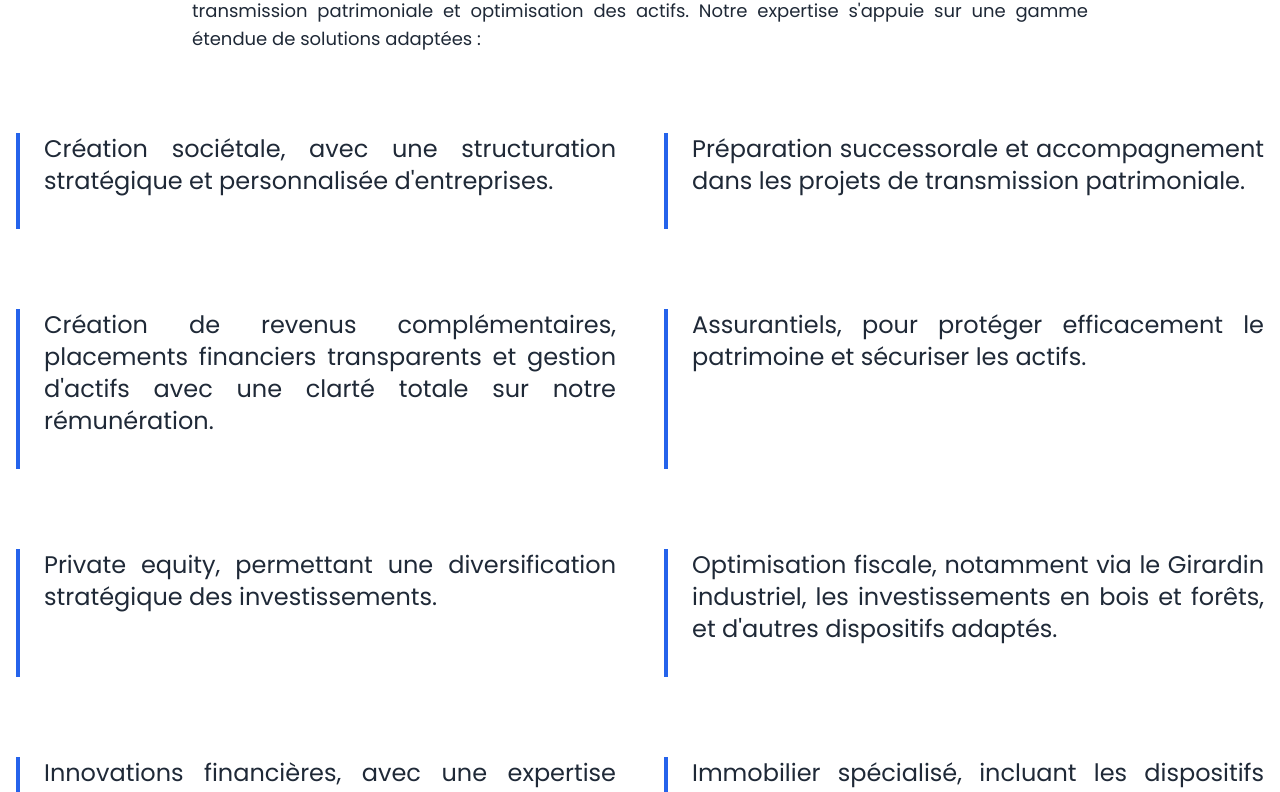
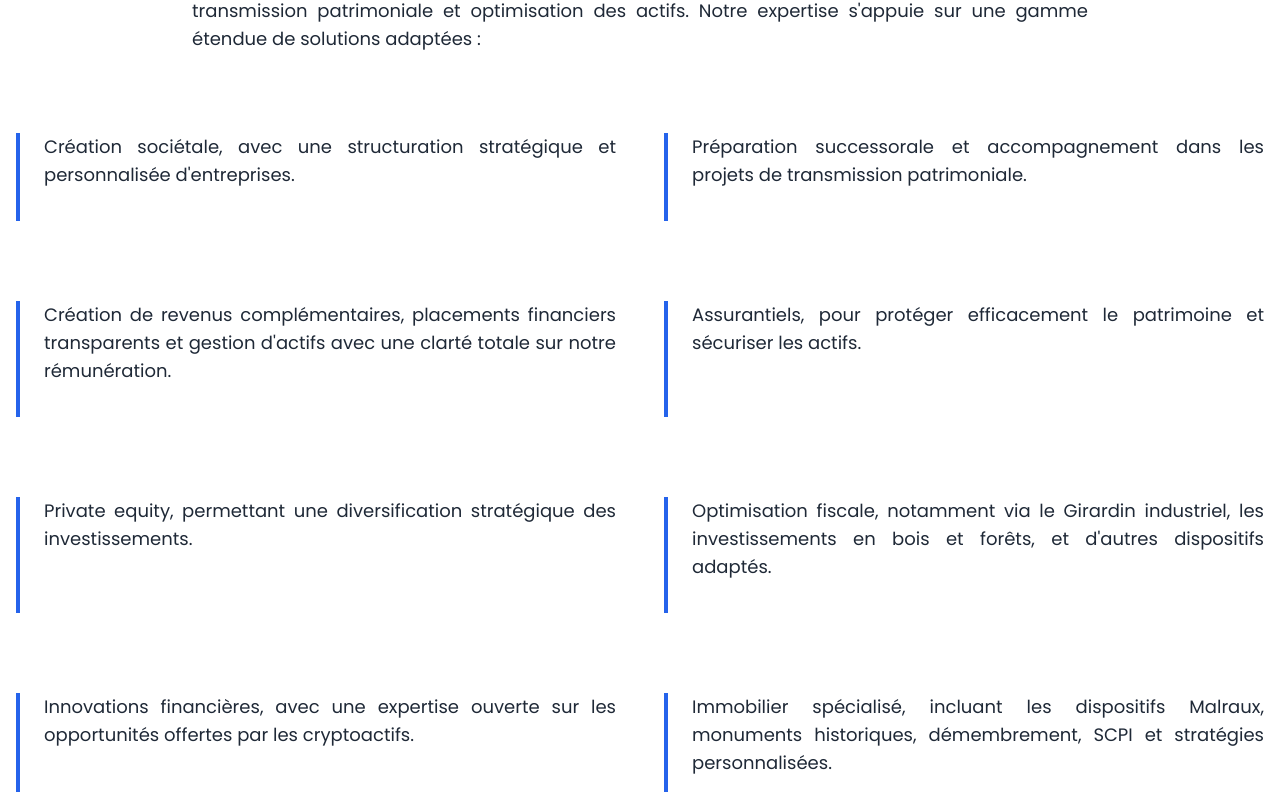
Before and after one commit to callmegodsir/morgane_website, a Next.js app: page /nos-solutions in a window 1280 px wide. Shown: the part 1199-1991 px from the top of the page. Built offline with nearby package versions, Linux system fonts and the light colour scheme; no server answers.

Commit message:
modif site VF

```diff
--- a/pages/contact/index.tsx
+++ b/pages/contact/index.tsx
@@ -31,9 +31,43 @@ const Contact = () => {
                 <li>Fiscalité du dirigeant</li>
               </ul>
             </div>
+
+            <div>
+              <h3 className="text-2xl font-semibold mb-6">Réseaux sociaux</h3>
+              <div className="flex flex-col space-y-4">
+                <Link
+                  href="https://www.linkedin.com/in/mpvinvest"
+                  className="bg-blue-100 px-6 py-4 rounded-lg hover:bg-blue-200 flex items-center gap-3 transition-colors"
+                  target="_blank"
+                  rel="noopener noreferrer"
+                >
+                  <svg
+                    className="w-8 h-8 fill-current text-blue-600"
+                    viewBox="0 0 24 24"
+                  >
+                    <path d="M19 0h-14c-2.761 0-5 2.239-5 5v14c0 2.761 2.239 5 5 5h14c2.762 0 5-2.239 5-5v-14c0-2.761-2.238-5-5-5zm-11 19h-3v-11h3v11zm-1.5-12.268c-.966 0-1.75-.79-1.75-1.764s.784-1.764 1.75-1.764 1.75.79 1.75 1.764-.783 1.764-1.75 1.764zm13.5 12.268h-3v-5.604c0-3.368-4-3.113-4 0v5.604h-3v-11h3v1.765c1.396-2.586 7-2.777 7 2.476v6.759z" />
+                  </svg>
+                  <span className="text-lg font-medium">LinkedIn</span>
+                </Link>
+                <Link
+                  href="https://www.instagram.com/mopointetvitti/"
+                  className="bg-pink-100 px-6 py-4 rounded-lg hover:bg-pink-200 flex items-center gap-3 transition-colors"
+                  target="_blank"
+                  rel="noopener noreferrer"
+                >
+                  <svg
+                    className="w-8 h-8 fill-current text-pink-600"
+                    viewBox="0 0 24 24"
+                  >
+                    <path d="M12 2.163c3.204 0 3.584.012 4.85.07 3.252.148 4.771 1.691 4.919 4.919.058 1.265.069 1.645.069 4.849 0 3.205-.012 3.584-.069 4.849-.149 3.225-1.664 4.771-4.919 4.919-1.266.058-1.644.07-4.85.07-3.204 0-3.584-.012-4.849-.07-3.26-.149-4.771-1.699-4.919-4.92-.058-1.265-.07-1.644-.07-4.849 0-3.204.013-3.583.07-4.849.149-3.227 1.664-4.771 4.919-4.919 1.266-.057 1.645-.069 4.849-.069zm0-2.163c-3.259 0-3.667.014-4.947.072-4.358.2-6.78 2.618-6.98 6.98-.059 1.281-.073 1.689-.073 4.948 0 3.259.014 3.668.072 4.948.2 4.358 2.618 6.78 6.98 6.98 1.281.058 1.689.072 4.948.072 3.259 0 3.668-.014 4.948-.072 4.354-.2 6.782-2.618 6.979-6.98.059-1.28.073-1.689.073-4.948 0-3.259-.014-3.667-.072-4.947-.196-4.354-2.617-6.78-6.979-6.98-1.281-.059-1.69-.073-4.949-.073zm0 5.838c-3.403 0-6.162 2.759-6.162 6.162s2.759 6.163 6.162 6.163 6.162-2.759 6.162-6.163c0-3.403-2.759-6.162-6.162-6.162zm0 10.162c-2.209 0-4-1.79-4-4 0-2.209 1.791-4 4-4s4 1.791 4 4c0 2.21-1.791 4-4 4zm6.406-11.845c-.796 0-1.441.645-1.441 1.44s.645 1.44 1.441 1.44c.795 0 1.439-.645 1.439-1.44s-.644-1.44-1.439-1.44z" />
+                  </svg>
+                  <span className="text-lg font-medium">Instagram</span>
+                </Link>
+              </div>
+            </div>
           </div>
 
-          {/* Colonne de droite - MPV INVEST et Réseaux sociaux */}
+          {/* Colonne de droite - MPV INVEST */}
           <div className="space-y-8">
             <div>
               <h3 className="text-2xl font-semibold mb-6">MPV INVEST</h3>
@@ -70,40 +104,6 @@ const Contact = () => {
                 </div>
               </div>
             </div>
-
-            <div>
-              <h3 className="text-2xl font-semibold mb-6">Réseaux sociaux</h3>
-              <div className="flex flex-col space-y-4">
-                <Link
-                  href="https://www.linkedin.com/in/mpvinvest"
-                  className="bg-blue-100 px-6 py-4 rounded-lg hover:bg-blue-200 flex items-center gap-3 transition-colors"
-                  target="_blank"
-                  rel="noopener noreferrer"
-                >
-                  <svg
-                    className="w-8 h-8 fill-current text-blue-600"
-                    viewBox="0 0 24 24"
-                  >
-                    <path d="M19 0h-14c-2.761 0-5 2.239-5 5v14c0 2.761 2.239 5 5 5h14c2.762 0 5-2.239 5-5v-14c0-2.761-2.238-5-5-5zm-11 19h-3v-11h3v11zm-1.5-12.268c-.966 0-1.75-.79-1.75-1.764s.784-1.764 1.75-1.764 1.75.79 1.75 1.764-.783 1.764-1.75 1.764zm13.5 12.268h-3v-5.604c0-3.368-4-3.113-4 0v5.604h-3v-11h3v1.765c1.396-2.586 7-2.777 7 2.476v6.759z" />
-                  </svg>
-                  <span className="text-lg font-medium">LinkedIn</span>
-                </Link>
-                <Link
-                  href="https://www.instagram.com/mopointetvitti/"
-                  className="bg-pink-100 px-6 py-4 rounded-lg hover:bg-pink-200 flex items-center gap-3 transition-colors"
-                  target="_blank"
-                  rel="noopener noreferrer"
-                >
-                  <svg
-                    className="w-8 h-8 fill-current text-pink-600"
-                    viewBox="0 0 24 24"
-                  >
-                    <path d="M12 2.163c3.204 0 3.584.012 4.85.07 3.252.148 4.771 1.691 4.919 4.919.058 1.265.069 1.645.069 4.849 0 3.205-.012 3.584-.069 4.849-.149 3.225-1.664 4.771-4.919 4.919-1.266.058-1.644.07-4.85.07-3.204 0-3.584-.012-4.849-.07-3.26-.149-4.771-1.699-4.919-4.92-.058-1.265-.07-1.644-.07-4.849 0-3.204.013-3.583.07-4.849.149-3.227 1.664-4.771 4.919-4.919 1.266-.057 1.645-.069 4.849-.069zm0-2.163c-3.259 0-3.667.014-4.947.072-4.358.2-6.78 2.618-6.98 6.98-.059 1.281-.073 1.689-.073 4.948 0 3.259.014 3.668.072 4.948.2 4.358 2.618 6.78 6.98 6.98 1.281.058 1.689.072 4.948.072 3.259 0 3.668-.014 4.948-.072 4.354-.2 6.782-2.618 6.979-6.98.059-1.28.073-1.689.073-4.948 0-3.259-.014-3.667-.072-4.947-.196-4.354-2.617-6.78-6.979-6.98-1.281-.059-1.69-.073-4.949-.073zm0 5.838c-3.403 0-6.162 2.759-6.162 6.162s2.759 6.163 6.162 6.163 6.162-2.759 6.162-6.163c0-3.403-2.759-6.162-6.162-6.162zm0 10.162c-2.209 0-4-1.79-4-4 0-2.209 1.791-4 4-4s4 1.791 4 4c0 2.21-1.791 4-4 4zm6.406-11.845c-.796 0-1.441.645-1.441 1.44s.645 1.44 1.441 1.44c.795 0 1.439-.645 1.439-1.44s-.644-1.44-1.439-1.44z" />
-                  </svg>
-                  <span className="text-lg font-medium">Instagram</span>
-                </Link>
-              </div>
-            </div>
           </div>
         </div>
       </div>
--- a/pages/nos-partenaires/index.tsx
+++ b/pages/nos-partenaires/index.tsx
@@ -51,7 +51,7 @@ const Partenaires = () => {
     },
     {
       title:
-        "Cryptomonnaies : Le choix d'un partenaire en cryptomonnaies : une décision réfléchie",
+        "Cryptomonnaies : Le choix d'un partenaire en cryptomonnaies : <br /> une décision réfléchie",
       content:
         "Dans un domaine aussi exigeant et en constante évolution que celui des cryptomonnaies, choisir un partenaire de confiance n'est pas une tâche aisée. Cela demande une évaluation minutieuse des performances, une transparence irréprochable, et un respect rigoureux des réglementations en vigueur. Après une analyse approfondie, notre choix s'est porté sur Mon Livret C, non seulement pour ses performances exceptionnelles, mais également pour la solidité de ses engagements en matière de conformité. Mon Livret C s'est distingué en réussissant avec brio plusieurs contrôles menés par l'Autorité des Marchés Financiers (AMF). Ces audits rigoureux attestent de sa fiabilité, de sa conformité aux standards les plus élevés, et de son engagement envers la protection des utilisateurs. Ce double critère de performance et de sécurité a été déterminant dans notre décision. En collaborant avec Mon Livret C, nous sommes convaincus de pouvoir offrir à nos clients une expérience alliant innovation, stabilité, et sérénité, tout en respectant les réglementations du marché.",
       logos: [13], // IDs des logos à afficher
@@ -97,7 +97,10 @@ const Partenaires = () => {
         <div className="space-y-16 mt-12">
           {sections.map((section, index) => (
             <div key={index} className="border-l-4 border-blue-600 pl-6">
-              <h2 className="text-2xl  mb-4">{section.title}</h2>
+              <h2
+                className="text-lg mb-4"
+                dangerouslySetInnerHTML={{ __html: section.title }}
+              ></h2>
               <p className="text-gray-600 max-w-3xl mb-6 text-justify">
                 {section.content}
               </p>
--- a/pages/nos-solutions/index.tsx
+++ b/pages/nos-solutions/index.tsx
@@ -20,7 +20,7 @@ const Solutions = () => {
           />
           <div className="absolute inset-0 flex items-center justify-center">
             <div className="text-center px-4">
-              <h1 className="text-5xl font-bold text-white">Nos solutions</h1>
+              <h1 className="text-5lg font-bold text-white">Nos solutions</h1>
             </div>
           </div>
         </div>
@@ -29,7 +29,7 @@ const Solutions = () => {
 
       {/* Contenu Solutions */}
       <div className="py-20 px-4 bg-white">
-        <div className="max-w-7xl mx-auto">
+        <div className="max-w-7lg mx-auto">
           <div className="prose-xl flex flex-col text-justify justify-center max-w-4xl mx-auto">
             <p className="text-lg mb-8">
               Dans notre cabinet, nous adoptons une approche unique et
@@ -59,13 +59,13 @@ const Solutions = () => {
               {/* Section 1 */}
               <div className="grid md:grid-cols-2 gap-12">
                 <div className="border-l-4 border-blue-600 pl-6">
-                  <h2 className="text-xl md:text-2xl mb-8 text-justify">
+                  <h2 className="text-lg md:text-lg mb-8 text-justify">
                     Création sociétale, avec une structuration stratégique et
                     personnalisée d&apos;entreprises.
                   </h2>
                 </div>
                 <div className="border-l-4 border-blue-600 pl-6">
-                  <h2 className="text-xl md:text-2xl mb-8 text-justify">
+                  <h2 className="text-lg md:text-lg mb-8 text-justify">
                     Préparation successorale et accompagnement dans les projets
                     de transmission patrimoniale.
                   </h2>
@@ -75,14 +75,14 @@ const Solutions = () => {
               {/* Section 2 */}
               <div className="grid md:grid-cols-2 gap-12">
                 <div className="border-l-4 border-blue-600 pl-6">
-                  <h2 className="text-xl md:text-2xl mb-8 text-justify">
+                  <h2 className="text-lg md:text-2lg mb-8 text-justify">
                     Création de revenus complémentaires, placements financiers
                     transparents et gestion d&apos;actifs avec une clarté totale
                     sur notre rémunération.
                   </h2>
                 </div>
                 <div className="border-l-4 border-blue-600 pl-6">
-                  <h2 className="text-xl md:text-2xl mb-8 text-justify">
+                  <h2 className="text-lg md:text-2lg mb-8 text-justify">
                     Assurantiels, pour protéger efficacement le patrimoine et
                     sécuriser les actifs.
                   </h2>
@@ -92,13 +92,13 @@ const Solutions = () => {
               {/* Section 3 */}
               <div className="grid md:grid-cols-2 gap-12">
                 <div className="border-l-4 border-blue-600 pl-6">
-                  <h2 className="text-xl md:text-2xl mb-8 text-justify">
+                  <h2 className="text-lg md:text-2lg mb-8 text-justify">
                     Private equity, permettant une diversification stratégique
                     des investissements.
                   </h2>
                 </div>
                 <div className="border-l-4 border-blue-600 pl-6">
-                  <h2 className="text-xl md:text-2xl mb-8 text-justify">
+                  <h2 className="text-lg md:text-2lg mb-8 text-justify">
                     Optimisation fiscale, notamment via le Girardin industriel,
                     les investissements en bois et forêts, et d&apos;autres
                     dispositifs adaptés.
@@ -107,13 +107,13 @@ const Solutions = () => {
               </div>
               <div className="grid md:grid-cols-2 gap-12">
                 <div className="border-l-4 border-blue-600 pl-6">
-                  <h2 className="text-xl md:text-2xl mb-8 text-justify">
+                  <h2 className="text-lg md:text-2lg mb-8 text-justify">
                     Innovations financières, avec une expertise ouverte sur les
                     opportunités offertes par les cryptoactifs.
                   </h2>
                 </div>
                 <div className="border-l-4 border-blue-600 pl-6">
-                  <h2 className="text-xl md:text-2xl mb-8 text-justify">
+                  <h2 className="text-lg md:text-2lg mb-8 text-justify">
                     Immobilier spécialisé, incluant les dispositifs Malraux,
                     monuments historiques, démembrement, SCPI et stratégies
                     personnalisées.
```
